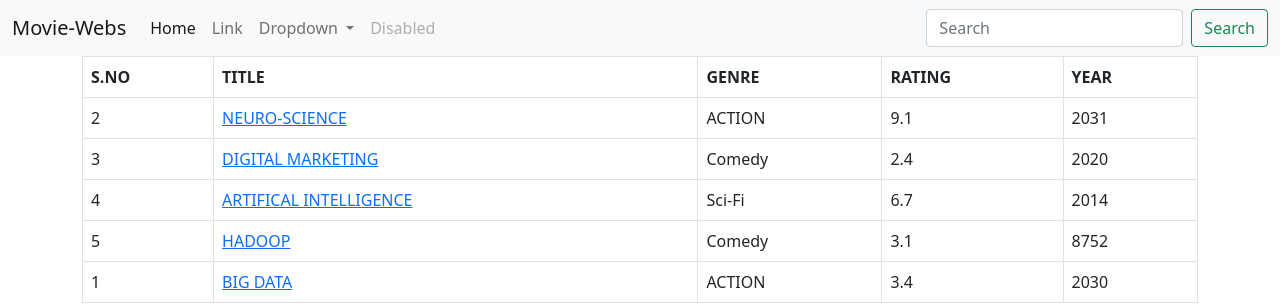
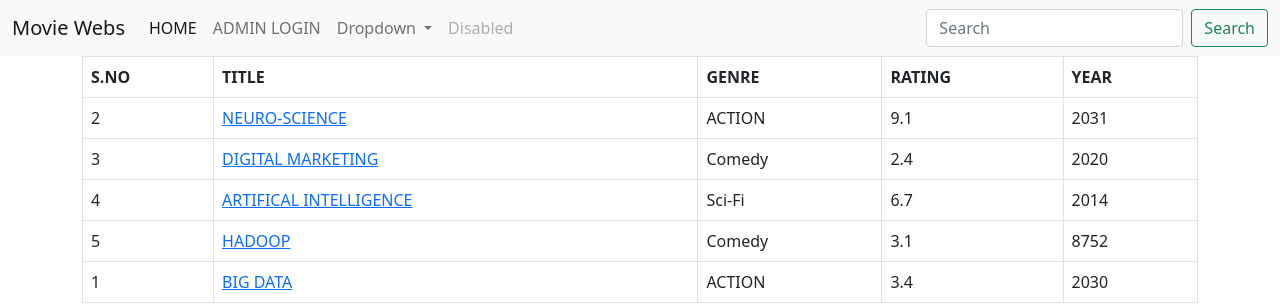
Before and after one commit to AzharUddinSheikh/simple-django_heroku, a Django app: page /movies/ in a window 1280 px wide. Shown: the top 307 px of the page. Run offline with Django 3.2, Linux system fonts and the light colour scheme; data comes from the database, SQL or seed files in the repository; both versions use the stored data as it was after the commit; some libraries are stand-ins or nearby versions.

Commit message:
add href to base, created home html file , added few data in sqlite db , created view file for main app to get , added its path to our url file

```diff
--- a/moviesite/urls.py
+++ b/moviesite/urls.py
@@ -16,11 +16,12 @@ Including another URLconf
 from django.contrib import admin
 from django.urls import path, include
 from api.models import MovieResource
-
+from . import views
 # we havn't created url in api so this movie_resource.urls check resource_name
 movie_resource = MovieResource()
 
 urlpatterns = [
+    path("", views.home),
     path('admin/', admin.site.urls),
     path("movies/", include("movies.urls")),
     path("api/", include(movie_resource.urls))
--- /dev/null
+++ b/moviesite/views.py
@@ -0,0 +1,5 @@
+from django.shortcuts import render
+
+
+def home(request):
+    return render(request, "home.html")
--- a/templates/base.html
+++ b/templates/base.html
@@ -17,7 +17,7 @@
 
     <nav class="navbar navbar-expand-lg navbar-light bg-light">
         <div class="container-fluid">
-            <a class="navbar-brand" href="#">Movie-Webs</a>
+            <a class="navbar-brand" href="#">Movie Webs</a>
             <button class="navbar-toggler" type="button" data-bs-toggle="collapse"
                 data-bs-target="#navbarSupportedContent" aria-controls="navbarSupportedContent" aria-expanded="false"
                 aria-label="Toggle navigation">
@@ -26,10 +26,10 @@
             <div class="collapse navbar-collapse" id="navbarSupportedContent">
                 <ul class="navbar-nav me-auto mb-2 mb-lg-0">
                     <li class="nav-item">
-                        <a class="nav-link active" aria-current="page" href="#">Home</a>
+                        <a class="nav-link active" aria-current="page" href="">HOME</a>
                     </li>
                     <li class="nav-item">
-                        <a class="nav-link" href="#">Link</a>
+                        <a class="nav-link" href="admin/login">ADMIN LOGIN</a>
                     </li>
                     <li class="nav-item dropdown">
                         <a class="nav-link dropdown-toggle" href="#" id="navbarDropdown" role="button"
```
Also changed, not shown: templates/home.html (added, +11 -0 lines), db.sqlite3.
